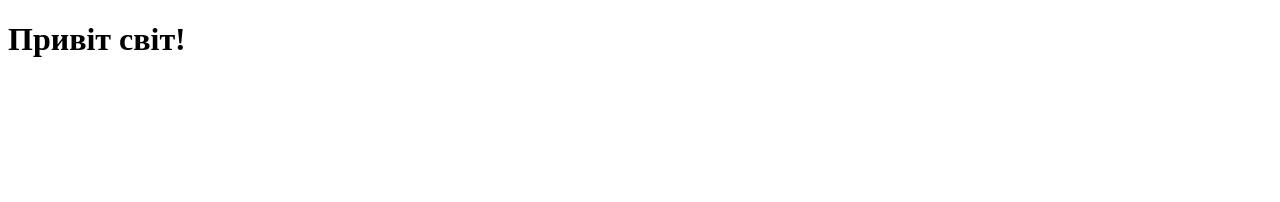
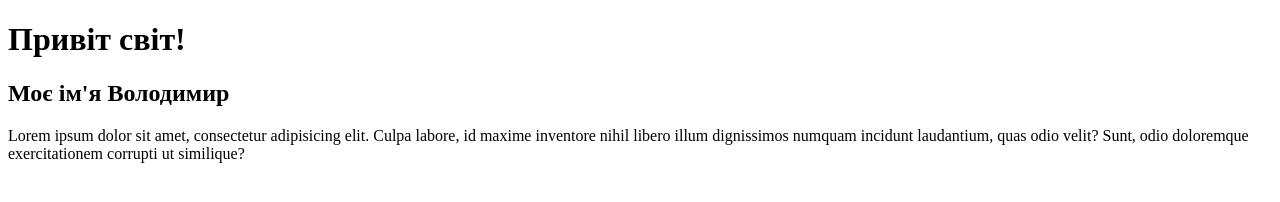
Before and after one commit to VolodymyrHurman/homework, a plain HTML site: page index.html in a window 1280 px wide. Drawn offline with Linux system fonts and the light colour scheme.

Commit message:
Added H2 and text <p>

```diff
--- a/index.html
+++ b/index.html
@@ -1,12 +1,19 @@
 <!DOCTYPE html>
 <html lang="en">
-<head>
-    <meta charset="UTF-8">
-    <meta http-equiv="X-UA-Compatible" content="IE=edge">
-    <meta name="viewport" content="width=device-width, initial-scale=1.0">
+  <head>
+    <meta charset="UTF-8" />
+    <meta http-equiv="X-UA-Compatible" content="IE=edge" />
+    <meta name="viewport" content="width=device-width, initial-scale=1.0" />
     <title>Document</title>
-</head>
-<body>
+  </head>
+  <body>
     <h1>Привіт світ!</h1>
-</body>
+    <h2>Моє ім'я Володимир</h2>
+    <p>
+      Lorem ipsum dolor sit amet, consectetur adipisicing elit. Culpa labore, id
+      maxime inventore nihil libero illum dignissimos numquam incidunt
+      laudantium, quas odio velit? Sunt, odio doloremque exercitationem corrupti
+      ut similique?
+    </p>
+  </body>
 </html>
```
Also changed, not shown: .prettier.json (added).
